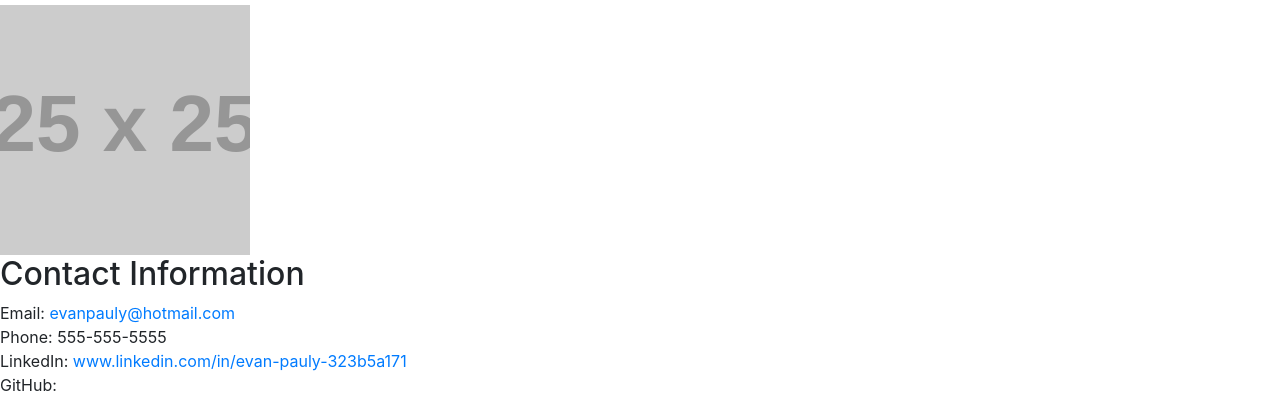
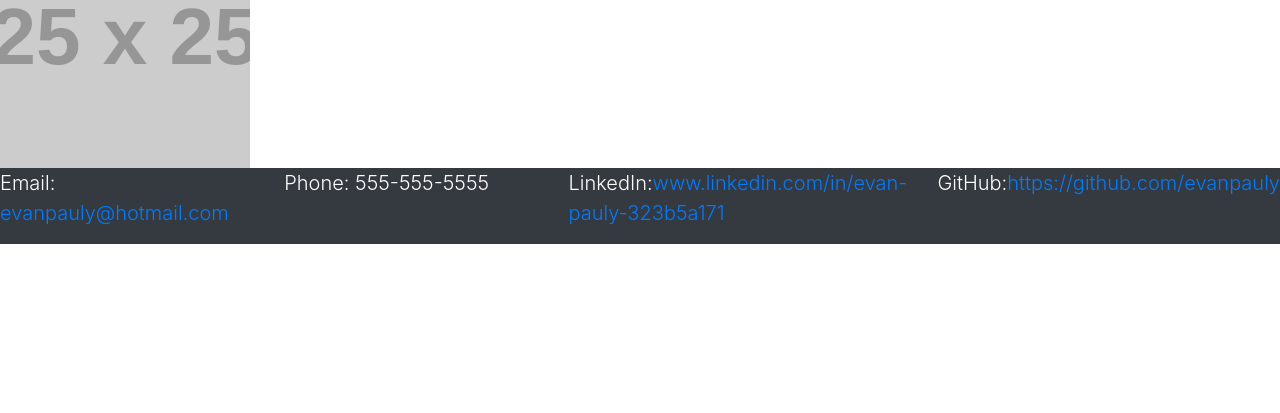
Before and after one commit to evanpauly/portfolio-project, a plain HTML site: page index.html in a window 1280 px wide. Shown: the part 1793-2206 px from the top of the page. After the commit the page ends 2037 px from the top, so only its background shows below. Drawn offline with nearby package versions, Linux system fonts and the light colour scheme; files that its build step writes are made by us from their sources; placeholder pictures from the web are drawn by us; a web font is replaced by a local one.

Commit message:
working on footer

```diff
--- a/index.html
+++ b/index.html
@@ -27,7 +27,7 @@
     <a class="navbar-brand" href="#">Evan Pauly</a>
       <ul class="navbar-nav ml-auto">
         <li class="nav-item">
-          <a class="nav-item nav-link active" href="#about-me">About</a>
+          <a class="nav-item nav-link" href="#about-me">About</a>
         </li>
         <li class="nav-item">
           <a class="nav-item nav-link" href="#projects">Projects</a>
@@ -39,18 +39,15 @@
   </nav>
 
   <body>
-
-    <section class="hero">
-      <div class="hero-cta"></div>
-    </section>
-
-    <section id="about-me" class="intro">
-      <div class="flex-row">
-        <h2 class="section-title primary-border">About Me</h2>
+  <section id="about-me" class="container-md">
+    <div class="row">
+      <div>
+        <img src="./assets/images/profile-picture.jpg" class="rounded float left" alt="Me!" />
       </div>
-      <img src="./assets/images/profile-picture.jpg" alt="Me!" />
-      <div class="flex-row">
+    <div class="col align-content-start">
+        <h2>About Me</h2>
         <p>This is where I will write about myself.</p>
+      </div>
     </div>
   </section>
 
@@ -97,21 +94,27 @@
     </div>
   </section>
 
-    <section id="contact-information" class="contact">
-      <div class="flex-row">
-        <h2 class="section-title primary-border">Contact Information</h2>
-      </div>
-      <div class="flex-row">
-        <p>
-          Email: <a href="evanpauly@hotmail.com">evanpauly@hotmail.com</a><br />
-          Phone: 555-555-5555<br />
-          LinkedIn:
-          <a href="evan-pauly-323b5a171"
-            >www.linkedin.com/in/evan-pauly-323b5a171</a
-          ><br />
-          GitHub:
+    <footer class="row justify-content-center bg-dark">
+      <div class="col">
+        <p class="lead text-white">
+          Email: <a href="evanpauly@hotmail.com">evanpauly@hotmail.com</a>
         </p>
       </div>
-    </section>
+      <div class="col">
+        <p class="lead text-white">
+          Phone: 555-555-5555
+        </p>
+      </div>
+      <div class="col">
+        <p class="lead text-white">
+          LinkedIn:<a href="evan-pauly-323b5a171">www.linkedin.com/in/evan-pauly-323b5a171</a>
+        </p>
+      </div>
+      <div class="col">
+        <p class="lead text-white">
+          GitHub:<a href="https://github.com/evanpauly">https://github.com/evanpauly</a>
+        </p>
+      </div>
+    </footer>
   </body>
 </html>
```
Lines whose indentation alone changed are shown as unchanged.
